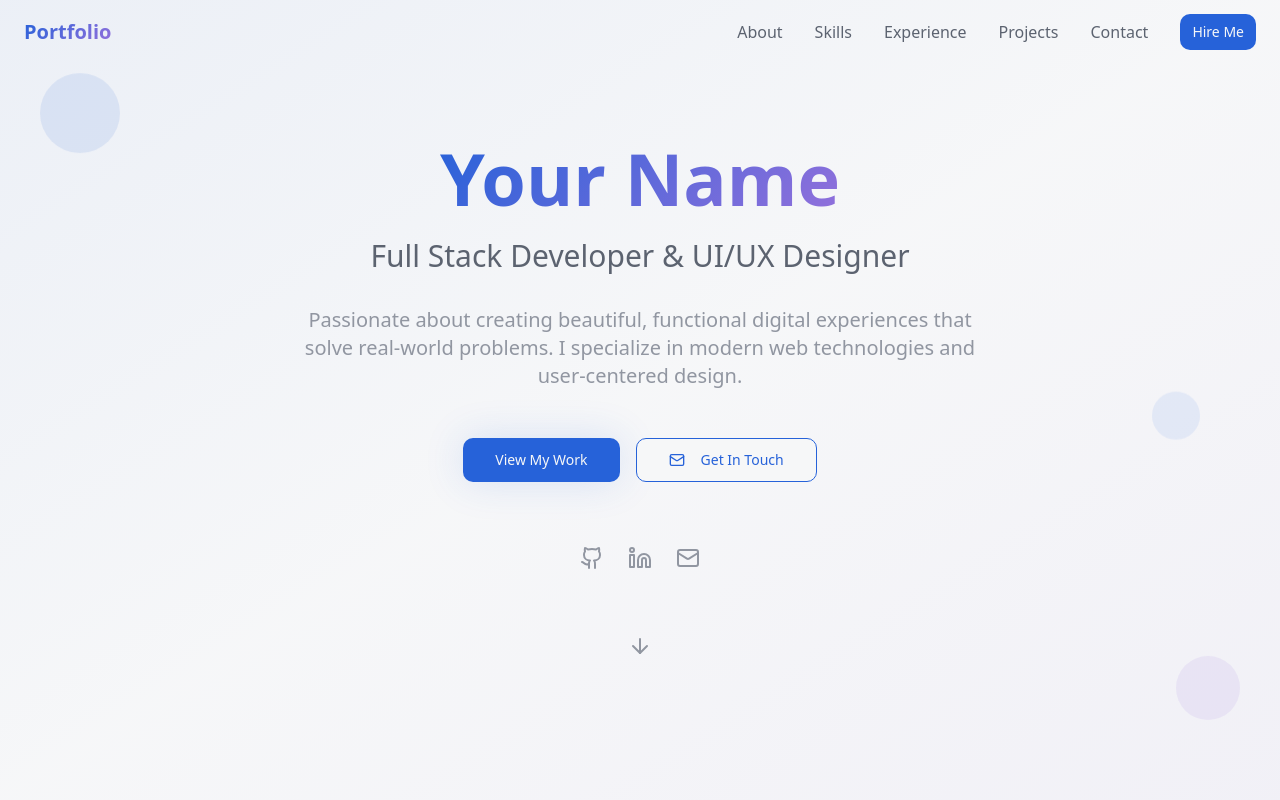
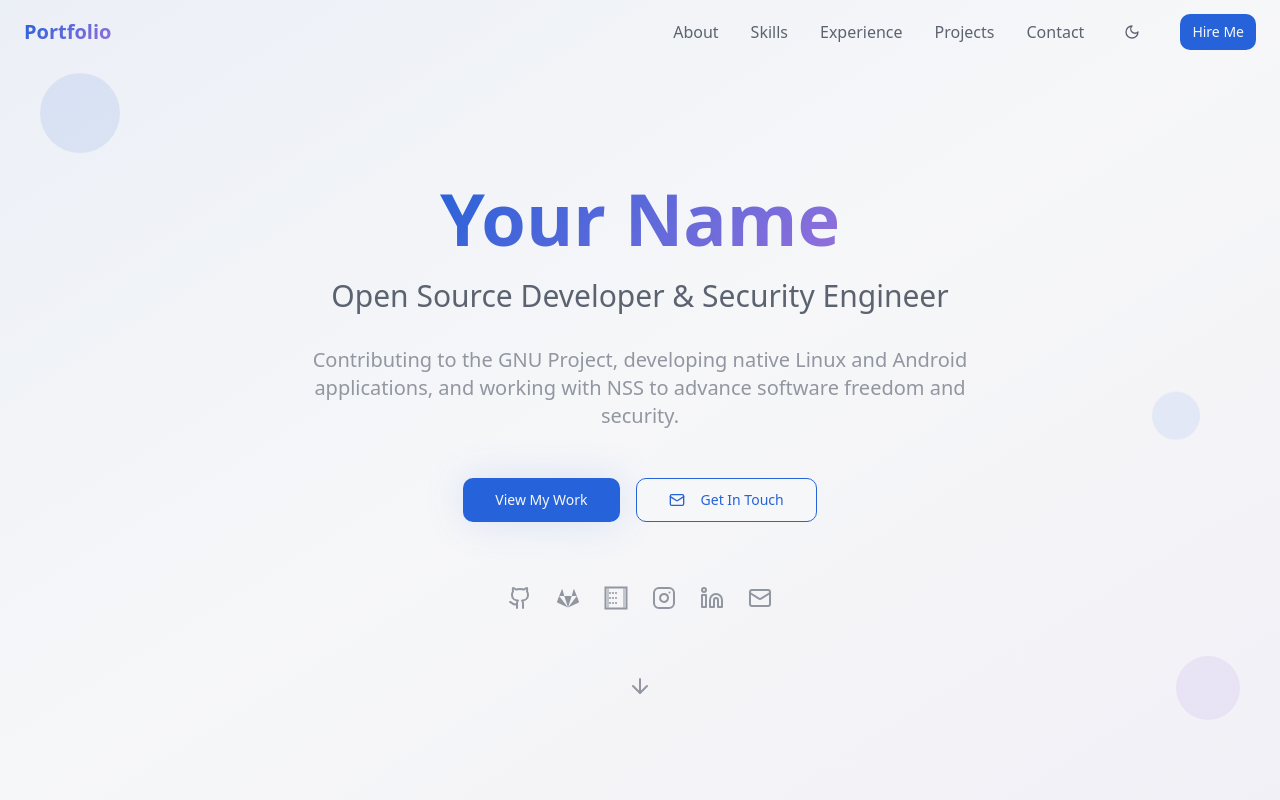
Before and after one commit to Symbian-Bro/Portfolio, a React (Vite) app: page / in a window 1280 px wide. Shown: the top 800 px of the page. Built offline with nearby package versions, Linux system fonts and the light colour scheme.

Commit message:
feat: Add dark mode and social links
- Implemented a dark mode toggle for the portfolio.
- Adjusted the positioning of the "Your Name" text to prevent obstruction by the top panel.
- Added Instagram, Matrix, and GitLab to the social media links.

```diff
--- a/package.json
+++ b/package.json
@@ -47,7 +47,7 @@
     "embla-carousel-react": "^8.6.0",
     "input-otp": "^1.4.2",
     "lucide-react": "^0.462.0",
-    "next-themes": "^0.3.0",
+    "next-themes": "^0.4.6",
     "react": "^18.3.1",
     "react-day-picker": "^8.10.1",
     "react-dom": "^18.3.1",
--- a/src/components/portfolio/HeroSection.tsx
+++ b/src/components/portfolio/HeroSection.tsx
@@ -1,9 +1,9 @@
 import { Button } from "@/components/ui/button";
-import { ArrowDown, Mail, Github, Linkedin } from "lucide-react";
+import { ArrowDown, Mail, Github, Linkedin, Instagram } from "lucide-react";
 
 const HeroSection = () => {
   return (
-    <section className="min-h-screen flex items-center justify-center relative overflow-hidden">
+    <section className="min-h-screen flex items-center justify-center relative overflow-hidden pt-20">
       {/* Background Gradient */}
       <div className="absolute inset-0 bg-gradient-to-br from-primary/5 via-background to-accent/5" />
 
@@ -19,15 +19,15 @@ const HeroSection = () => {
             <span className="gradient-text">Your Name</span>
           </h1>
           <h2 className="text-2xl md:text-3xl text-text-secondary mb-8 font-light">
-            Full Stack Developer & UI/UX Designer
+            Open Source Developer & Security Engineer
           </h2>
         </div>
 
         {/* Description */}
         <div className="fade-in-delay-1">
           <p className="text-lg md:text-xl text-text-muted max-w-2xl mx-auto mb-12 leading-relaxed">
-            Passionate about creating beautiful, functional digital experiences that solve real-world problems.
-            I specialize in modern web technologies and user-centered design.
+            Contributing to the GNU Project, developing native Linux and Android applications,
+            and working with NSS to advance software freedom and security.
           </p>
         </div>
 
@@ -44,13 +44,40 @@ const HeroSection = () => {
 
         {/* Social Links */}
         <div className="fade-in-delay-3 flex justify-center space-x-6 mb-16">
-          <a href="#" className="text-text-muted hover:text-primary transition-colors duration-300">
+          <a href="#" className="text-text-muted hover:text-primary transition-colors duration-300" title="GitHub">
             <Github className="h-6 w-6" />
           </a>
-          <a href="#" className="text-text-muted hover:text-primary transition-colors duration-300">
+          <a href="#" className="text-text-muted hover:text-primary transition-colors duration-300" title="GitLab">
+            <svg className="h-6 w-6 fill-current" viewBox="0 0 24 24">
+              <path d="M12 21.42l3.684-11.333H8.316L12 21.42z"/>
+              <path d="M3.16 10.087L1.123 15.55c-.197.502.07 1.07.507 1.313L12 21.42l-8.84-11.333z"/>
+              <path d="M3.16 10.087h5.156L6.456 3.54c-.126-.385-.491-.385-.617 0L3.16 10.087z"/>
+              <path d="M20.84 10.087L22.877 15.55c.197.502-.07 1.07-.507 1.313L12 21.42l8.84-11.333z"/>
+              <path d="M20.84 10.087h-5.156L17.544 3.54c.126-.385.491-.385.617 0l2.679 6.547z"/>
+            </svg>
+          </a>
+          <a href="#" className="text-text-muted hover:text-primary transition-colors duration-300" title="Matrix">
+            <svg className="h-6 w-6 fill-current" viewBox="0 0 24 24">
+              <path d="M.5.5v23h23v-23zM2.5 21.5v-19h19v19z"/>
+              <path d="M3.5 2.5h1v19h-1zM19.5 2.5h1v19h-1z"/>
+              <circle cx="6" cy="7" r="1"/>
+              <circle cx="9" cy="7" r="1"/>
+              <circle cx="12" cy="7" r="1"/>
+              <circle cx="6" cy="12" r="1"/>
+              <circle cx="9" cy="12" r="1"/>
+              <circle cx="12" cy="12" r="1"/>
+              <circle cx="6" cy="17" r="1"/>
+              <circle cx="9" cy="17" r="1"/>
+              <circle cx="12" cy="17" r="1"/>
+            </svg>
+          </a>
+          <a href="#" className="text-text-muted hover:text-primary transition-colors duration-300" title="Instagram">
+            <Instagram className="h-6 w-6" />
+          </a>
+          <a href="#" className="text-text-muted hover:text-primary transition-colors duration-300" title="LinkedIn">
             <Linkedin className="h-6 w-6" />
           </a>
-          <a href="#" className="text-text-muted hover:text-primary transition-colors duration-300">
+          <a href="#" className="text-text-muted hover:text-primary transition-colors duration-300" title="Email">
             <Mail className="h-6 w-6" />
           </a>
         </div>
--- a/src/components/portfolio/Navigation.tsx
+++ b/src/components/portfolio/Navigation.tsx
@@ -1,10 +1,12 @@
 import { useState, useEffect } from "react";
 import { Button } from "@/components/ui/button";
-import { Menu, X } from "lucide-react";
+import { Menu, X, Sun, Moon } from "lucide-react";
+import { useTheme } from "next-themes";
 
 const Navigation = () => {
   const [isScrolled, setIsScrolled] = useState(false);
   const [isMobileMenuOpen, setIsMobileMenuOpen] = useState(false);
+  const { theme, setTheme } = useTheme();
 
   const navItems = [
     { name: "About", href: "#about" },
@@ -61,6 +63,17 @@ const Navigation = () => {
                 <span className="absolute inset-x-0 -bottom-1 h-0.5 bg-primary scale-x-0 group-hover:scale-x-100 transition-transform duration-300 origin-left" />
               </button>
             ))}
+
+            {/* Dark Mode Toggle */}
+            <Button
+              variant="ghost"
+              size="sm"
+              onClick={() => setTheme(theme === "dark" ? "light" : "dark")}
+              className="text-text-secondary hover:text-primary p-2"
+            >
+              {theme === "dark" ? <Sun className="h-4 w-4" /> : <Moon className="h-4 w-4" />}
+            </Button>
+
             <Button
               onClick={() => scrollToSection("#contact")}
               size="sm"
@@ -92,6 +105,16 @@ const Navigation = () => {
                   {item.name}
                 </button>
               ))}
+
+              {/* Mobile Dark Mode Toggle */}
+              <button
+                onClick={() => setTheme(theme === "dark" ? "light" : "dark")}
+                className="text-text-secondary hover:text-primary transition-colors duration-300 font-medium text-left py-2 flex items-center"
+              >
+                {theme === "dark" ? <Sun className="h-4 w-4 mr-2" /> : <Moon className="h-4 w-4 mr-2" />}
+                {theme === "dark" ? "Light Mode" : "Dark Mode"}
+              </button>
+
               <Button
                 onClick={() => scrollToSection("#contact")}
                 size="sm"
--- a/src/main.tsx
+++ b/src/main.tsx
@@ -1,5 +1,15 @@
 import { createRoot } from 'react-dom/client'
 import App from './App.tsx'
 import './index.css'
+import { ThemeProvider } from './providers/ThemeProvider'
 
-createRoot(document.getElementById("root")!).render(<App />);
+createRoot(document.getElementById("root")!).render(
+  <ThemeProvider
+    attribute="class"
+    defaultTheme="system"
+    enableSystem
+    disableTransitionOnChange
+  >
+    <App />
+  </ThemeProvider>
+);
--- /dev/null
+++ b/src/providers/ThemeProvider.tsx
@@ -0,0 +1,14 @@
+import { ThemeProvider as NextThemesProvider } from "next-themes";
+import { type ReactNode } from "react";
+
+interface ThemeProviderProps {
+  children: ReactNode;
+  attribute?: "class" | "data-theme";
+  defaultTheme?: string;
+  enableSystem?: boolean;
+  disableTransitionOnChange?: boolean;
+}
+
+export function ThemeProvider({ children, ...props }: ThemeProviderProps) {
+  return <NextThemesProvider {...props}>{children}</NextThemesProvider>;
+}
```
Also changed, not shown: 1 other file (tests, documents, lock files or other folders).
